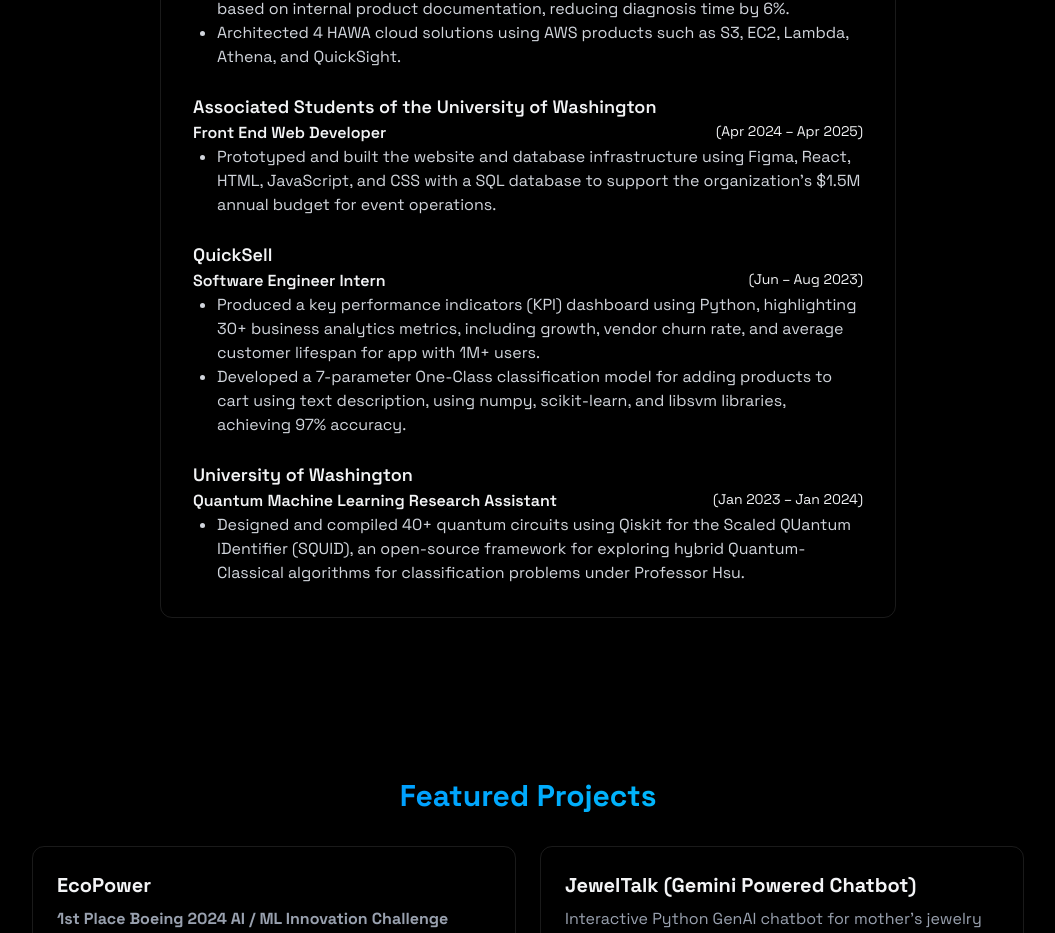
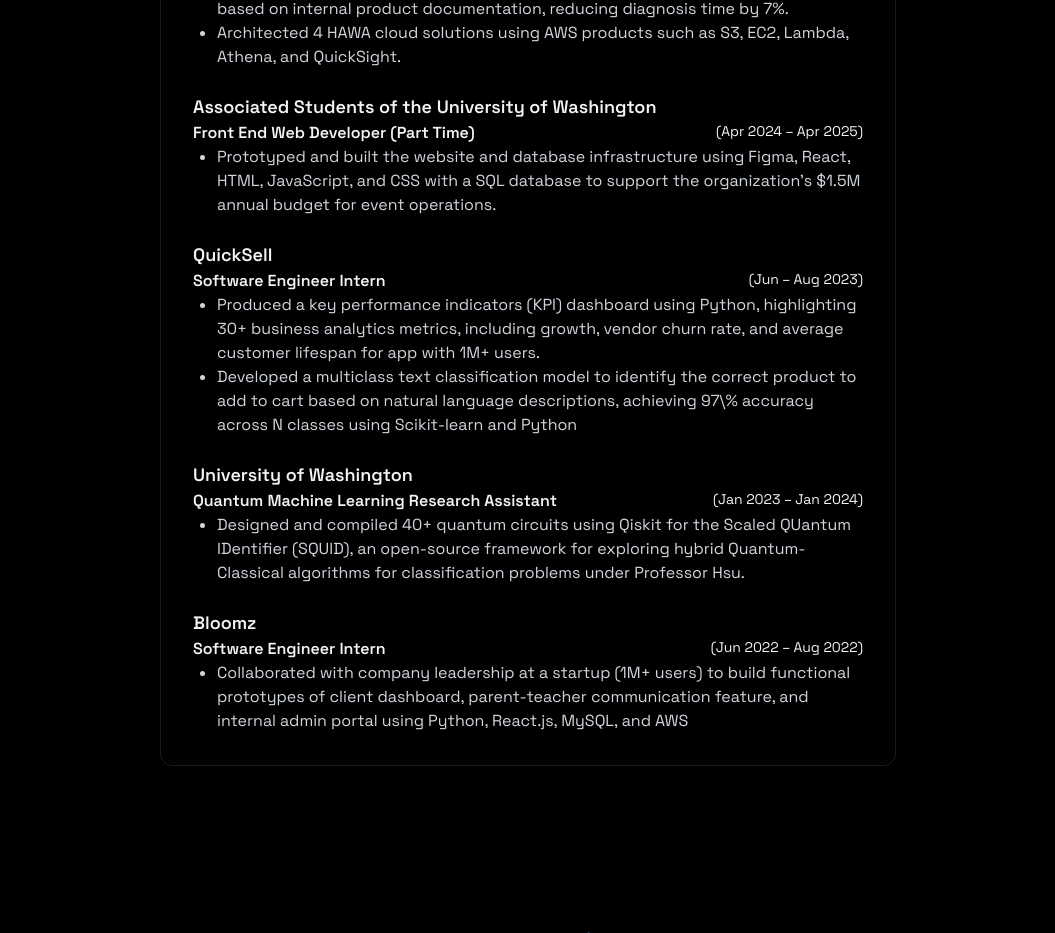
Before and after one commit to aryanpalave/aryans-portfolio, a React (Vite) app: page / in a window 1280 px wide. Shown: the part 1780-2713 px from the top of the page, without its empty margins (112-1167 px from the left). Built offline with nearby package versions, Linux system fonts and the light colour scheme.

Commit message:
updated exp

```diff
--- a/src/components/sections/About.jsx
+++ b/src/components/sections/About.jsx
@@ -90,7 +90,7 @@
 
             <ul className="list-disc ml-6 text-gray-300">
               <li>
-                Developed AI chatbot tool using JavaScript, React, Python, and the Claude 3 Sonnet API to take log files as input and diagnose bugs for EC2 instance failures based on internal product documentation, reducing diagnosis time by 6%.
+                Developed AI chatbot tool using JavaScript, React, Python, and the Claude 3 Sonnet API to take log files as input and diagnose bugs for EC2 instance failures based on internal product documentation, reducing diagnosis time by 7%.
               </li>
               <li>
                 Architected 4 HAWA cloud solutions using AWS products such as S3, EC2, Lambda, Athena, and QuickSight.
@@ -103,7 +103,7 @@
           <div>
             <h4 className="font-semibold text-lg">Associated Students of the University of Washington</h4>
             <div className="flex justify-between">
-              <h4 className="font-semibold">Front End Web Developer</h4>
+              <h4 className="font-semibold">Front End Web Developer (Part Time)</h4>
               <h4 className="text-sm">(Apr 2024 – Apr 2025)</h4>
             </div>
 
@@ -128,8 +128,7 @@
                 Produced a key performance indicators (KPI) dashboard using Python, highlighting 30+ business analytics metrics, including growth, vendor churn rate, and average customer lifespan for app with 1M+ users.
               </li>
               <li>
-                Developed a 7-parameter One-Class classification model for adding products to cart using text description, using numpy, scikit-learn, and libsvm libraries, achieving 97% accuracy.
-              </li>
+              Developed a multiclass text classification model to identify the correct product to add to cart based on natural language descriptions, achieving 97\% accuracy across N classes using Scikit-learn and Python              </li>
             </ul>
           </div>
 
@@ -149,6 +148,22 @@
             </ul>
           </div>
 
+          <br />
+
+          <div>
+            <h4 className="font-semibold text-lg">Bloomz</h4>
+            <div className="flex justify-between">
+              <h4 className="font-semibold">Software Engineer Intern</h4>
+              <h4 className="text-sm">(Jun 2022 – Aug 2022)</h4>
+            </div>
+
+            <ul className="list-disc ml-6 text-gray-300">
+              <li>
+              Collaborated with company leadership at a startup (1M+ users) to build functional prototypes of client dashboard,
+              parent-teacher communication feature, and internal admin portal using Python, React.js, MySQL, and AWS
+              </li>
+            </ul>
+          </div>
 
           </div>
 
```
